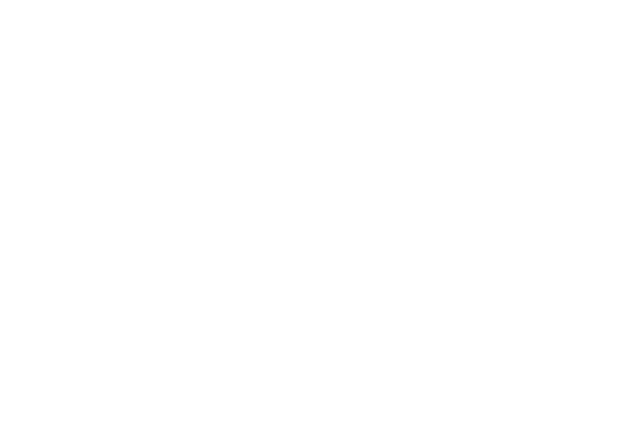
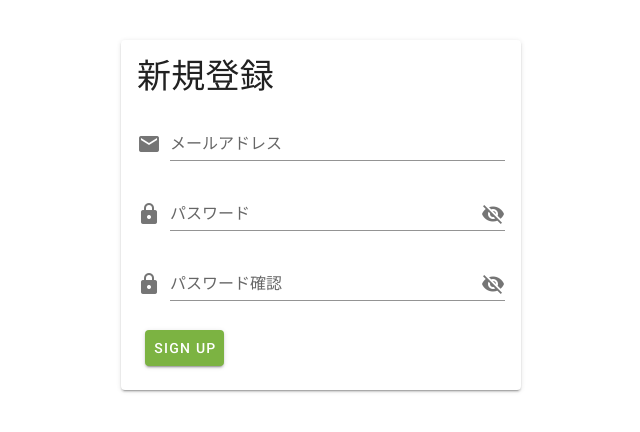
Before and after one commit to KwanjiChoi/nuxt_with_rails, a Nuxt app in the folder front/: page /signup in a window 1280 px wide. Shown: the top 432 px of the page, without its empty margins (319-959 px from the left). Built offline with nearby package versions, Linux system fonts and the light colour scheme.

Commit message:
add signup page

```diff
--- a/front/pages/index.vue
+++ b/front/pages/index.vue
@@ -7,16 +7,11 @@
       </h1>
       <div class="links">
         <n-link to='/login' class="button--green">
-        login
+          login
         </n-link>
-        <a
-          href="https://github.com/nuxt/nuxt.js"
-          target="_blank"
-          rel="noopener noreferrer"
-          class="button--grey"
-        >
-          GitHub
-        </a>
+        <n-link to='/signup' class="button--green">
+          Signup
+        </n-link>
       </div>
     </div>
   </div>
--- a/front/pages/signup.vue
+++ b/front/pages/signup.vue
@@ -1,10 +1,74 @@
 <template>
   <v-app>
-
+    <v-card width="400px" class="mx-auto mt-10" >
+      <v-card-title>
+        <h1 class="display-1">
+          新規登録
+        </h1>
+      </v-card-title>
+      <v-card-text>
+        <v-form ref="form" lazy-validation>
+          <v-text-field
+            v-model="user.email"
+            prepend-icon="mdi-email"
+            label="メールアドレス"
+          />
+          <v-text-field
+            v-bind:type="user.showPassword ? 'text' : 'password'"
+            v-model="password"
+            prepend-icon="mdi-lock"
+            v-bind:append-icon="user.showPassword ? 'mdi-eye' : 'mdi-eye-off'"
+            label="パスワード"
+            @click:append="user.showPassword = !user.showPassword"
+          />
+          <v-text-field
+            v-bind:type="user.showPasswordConfirmation ? 'text' : 'password'"
+            v-model="user.password_confirmation"
+            prepend-icon="mdi-lock"
+            v-bind:append-icon="user.showPasswordConfirmation ? 'mdi-eye' : 'mdi-eye-off'"
+            label="パスワード確認"
+             @click:append="user.showPasswordConfirmation = !user.showPasswordConfirmation"
+          />
+          <v-card-actions>
+            <v-btn
+              color="light-green darken-1"
+              class="white--text"
+              @click="registerUser"
+            >
+              Sign Up
+            </v-btn>
+          </v-card-actions>
+        </v-form>
+      </v-card-text>
+    </v-card>
   </v-app>
 </template>
+
 <script>
 export default {
-
+  name: 'App',
+  auth: false,
+  data: () => ({
+    showPassword: false,
+    showPasswordConfirmation: false
+  }),
+  data() {
+    return {
+      user: {
+        password: '',
+        email: '',
+        password_confirmation: '',
+        showPassword: false,
+        showPasswordConfirmation: false
+      },
+    }
+  },
+  methods: {
+    registerUser() {
+      this.$axios.post('/api/v1/auth', this.user).then((response) => {
+        window.location.href = '/users/comfirmation'
+      })
+    },
+  },
 }
 </script>
```
Also changed, not shown: 2 other files (tests, documents, lock files or other folders).
